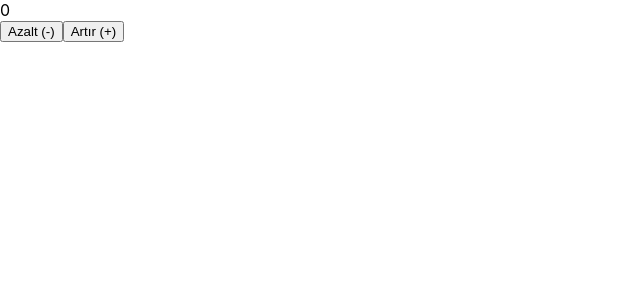
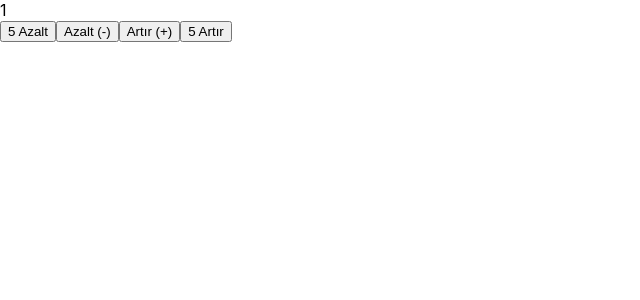
Before and after one commit to cancanbolat/learn-react-redux, a React (Create React App) app: page / in a window 1280 px wide. Shown: the top 300 px of the page, without its empty margins (0-640 px from the left). Built offline with nearby package versions, Linux system fonts and the light colour scheme.

Commit message:
implement Redux and counter example

```diff
--- a/src/App.js
+++ b/src/App.js
@@ -3,13 +3,10 @@ import Counter from "./components/Counter";
 import CounterActions from "./components/CounterActions";
 
 function App() {
-
-  const [count, setCount] = useState(0)
-
   return (
     <div className="App">
-      <Counter count={count} />
-      <CounterActions count={count} setCount={setCount} />
+      <Counter />
+      <CounterActions />
     </div>
   );
 }
--- a/src/components/Counter.js
+++ b/src/components/Counter.js
@@ -1,6 +1,9 @@
-import React from 'react';
+import { useSelector } from "react-redux";
 
-export default function Counter({ count }) {
+export default function Counter() {
+
+    const count = useSelector(state => state.counter.value)
+
     return (
         <div>
             {count}
--- a/src/components/CounterActions.js
+++ b/src/components/CounterActions.js
@@ -1,10 +1,16 @@
-import React from 'react';
+import { useDispatch } from "react-redux";
+import { increment, decrement, incrementByAmount, decrementByAmount } from "../stores/counter";
 
-export default function CounterActions({ count, setCount }) {
+export default function CounterActions() {
+
+    const dispatch = useDispatch();
+
     return (
         <div>
-            <button onClick={() => setCount(count - 1)}>Azalt (-)</button>
-            <button onClick={() => setCount(count + 1)}>Artır (+)</button>
+            <button onClick={() => dispatch(decrementByAmount(5))}>5 Azalt</button>
+            <button onClick={() => dispatch(decrement())}>Azalt (-)</button>
+            <button onClick={() => dispatch(increment())}>Artır (+)</button>
+            <button onClick={() => dispatch(incrementByAmount(5))}>5 Artır</button>
         </div>
     );
 }
--- a/src/index.js
+++ b/src/index.js
@@ -2,10 +2,14 @@ import React from 'react';
 import ReactDOM from 'react-dom';
 import './index.css';
 import App from './App';
+import store from './store';
+import { Provider } from 'react-redux';
 
 ReactDOM.render(
   <React.StrictMode>
-    <App />
+    <Provider store={store}>
+      <App />
+    </Provider>
   </React.StrictMode>,
   document.getElementById('root')
 );
--- /dev/null
+++ b/src/store.js
@@ -0,0 +1,8 @@
+import { configureStore } from "@reduxjs/toolkit";
+import counterReducer from "./stores/counter";
+
+export default configureStore({
+    reducer: {
+        counter: counterReducer
+    }
+})
--- /dev/null
+++ b/src/stores/counter.js
@@ -0,0 +1,18 @@
+import { createSlice } from "@reduxjs/toolkit";
+
+export const counter = createSlice({
+    name: 'counter',
+    initialState: {
+        value: 1
+    },
+    reducers: {
+        increment: state => { state.value += 1 },
+        decrement: state => { state.value -= 1 },
+        incrementByAmount: (state, action) => { state.value += action.payload },
+        decrementByAmount: (state, action) => { state.value -= action.payload }
+    }
+})
+
+export const { increment, decrement, incrementByAmount, decrementByAmount } = counter.actions
+
+export default counter.reducer
```
